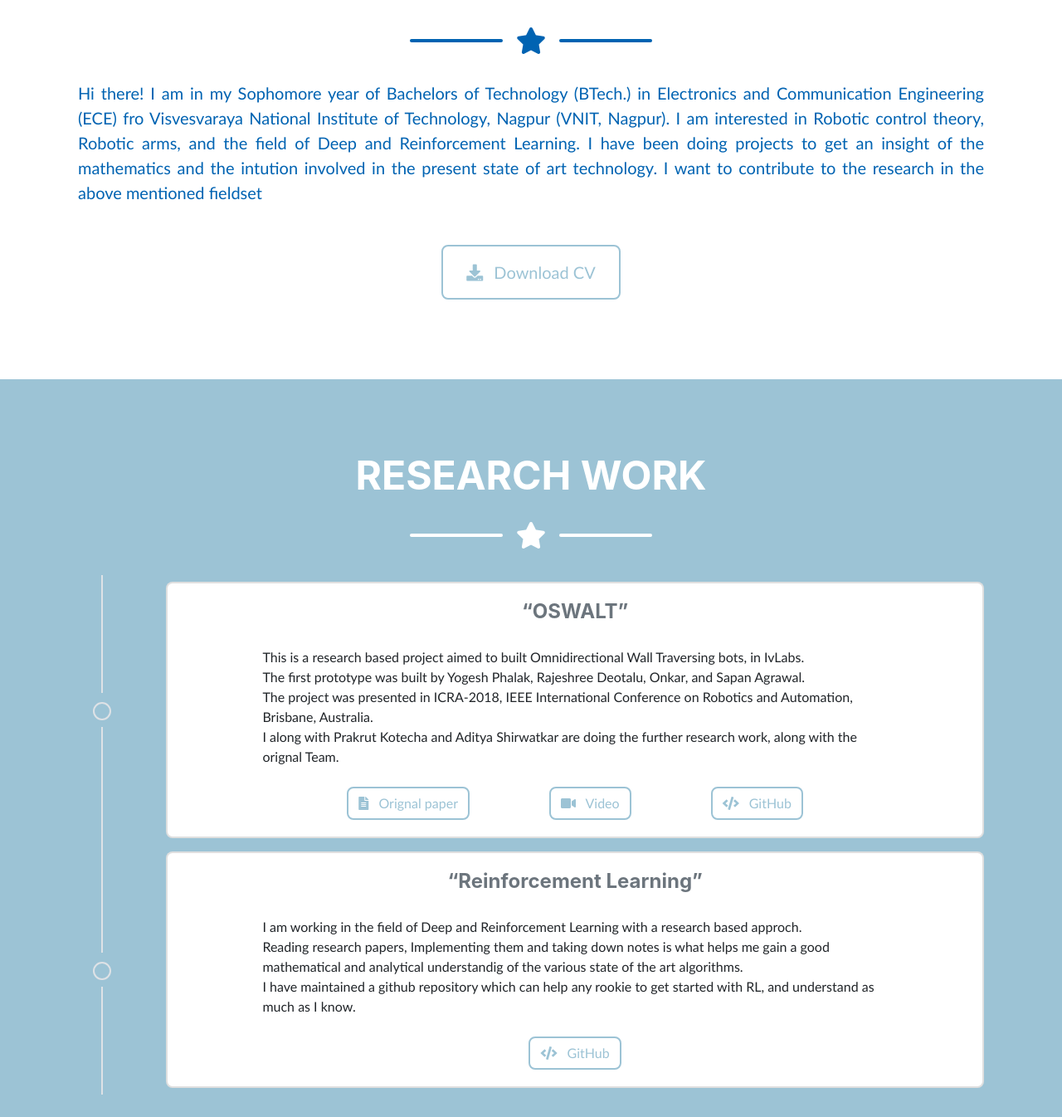
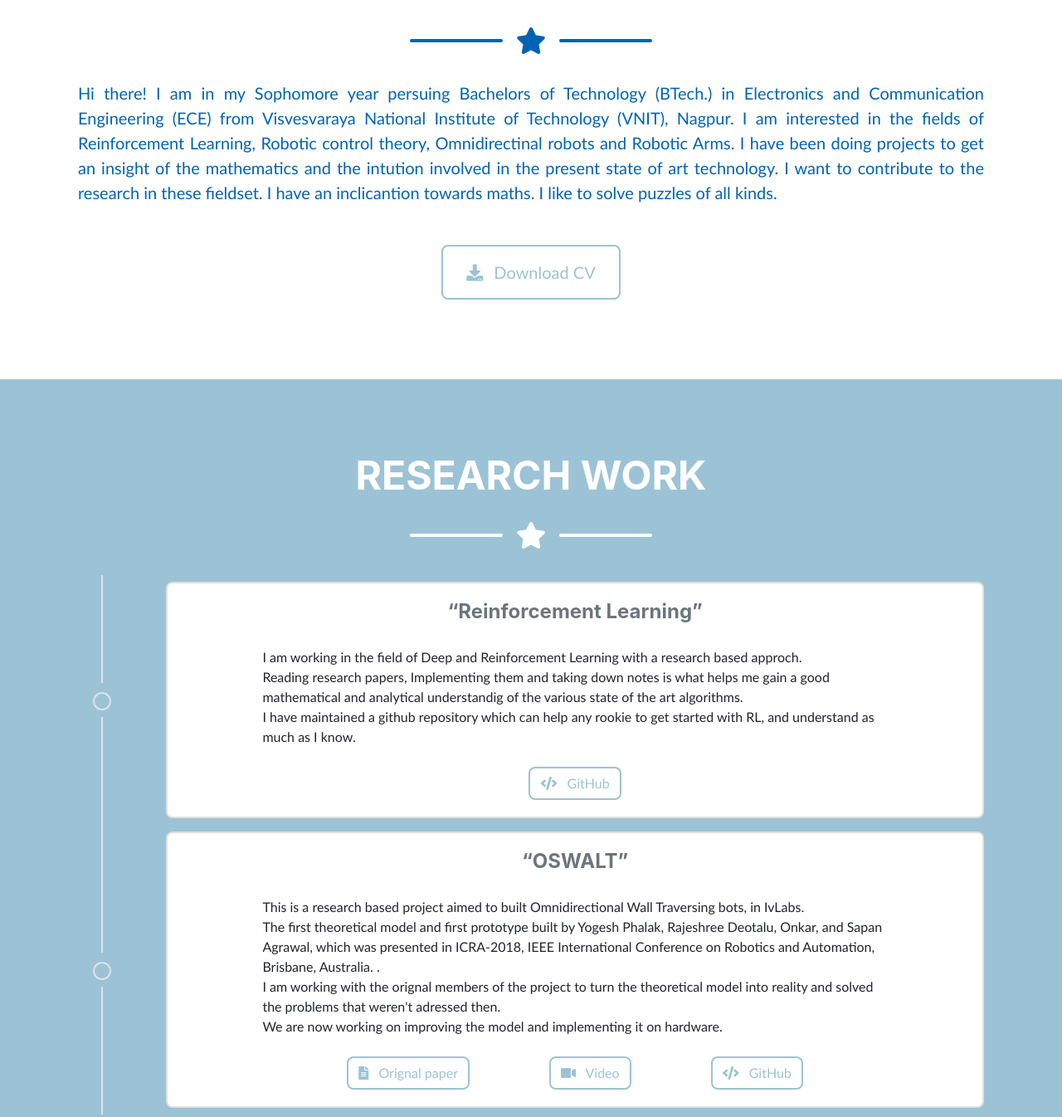
Before and after one commit to Sushant-ctrl/Sushant-ctrl.github.io, a website with bundled scripts: page index.html in a window 1280 px wide. Shown: the part 1043-2389 px from the top of the page at 83% size. Built offline with nearby package versions, Linux system fonts and the light colour scheme; files whose address does not match are found by name; a web font is replaced by a local one.

Commit message:
Update index.html

```diff
--- a/index.html
+++ b/index.html
@@ -131,9 +131,12 @@
 
       <div class="lead text-justify text-black mb-5">
           <p>
-            Hi there! I am in my Sophomore year of Bachelors of Technology (BTech.) in Electronics and Communication Engineering (ECE) fro Visvesvaraya National Institute of Technology, Nagpur (VNIT, Nagpur).
-            I am interested in Robotic control theory, Robotic arms, and the field of Deep and Reinforcement Learning. I have been doing projects to get an insight of the mathematics and the intution involved in the
-            present state of art technology. I want to contribute to the research in the above mentioned fieldset
+            Hi there! I am in my Sophomore year persuing Bachelors of Technology (BTech.) in Electronics and Communication Engineering (ECE)
+            from Visvesvaraya National Institute of Technology (VNIT), Nagpur.
+            I am interested in the fields of Reinforcement Learning, Robotic control theory, Omnidirectinal robots and Robotic Arms.
+            I have been doing projects to get an insight of the mathematics and the intution involved in the
+            present state of art technology. I want to contribute to the research in these fieldset.
+            I have an inclicantion towards maths. I like to solve puzzles of all kinds.
           </p>
         </div>
       <!-- About Section Button -->
@@ -167,62 +170,7 @@
 
       <!-- research work description -->
 
-      <!--OSWALT-->
 
-      <div class="row experience">
-
-        <div class="col-auto text-center flex-column d-none d-sm-flex">
-          <div class="row h-50">
-            <div class="col border-right">&nbsp;</div>
-            <div class="col">&nbsp;</div>
-          </div>
-          <div class="m-2">
-            <span class="badge badge-pill border exp-fill">&nbsp;</span>
-          </div>
-          <div class="row h-50">
-            <div class="col border-right">&nbsp;</div>
-            <div class="col">&nbsp;</div>
-          </div>
-        </div>
-
-        <div class="col py-2">
-          <div class="card">
-            <div class="card-body">
-              <h4 class="card-title exp-title text-muted mt-0 mb-1" data-toggle="modal" data-target="#portfolioModal1"><a href="#portfolioModal1"><font color=#6c757d>“OSWALT”</font></a></h4>
-              <div class="card-text text-left" style = "margin-right: 10%; margin-left: 10%;">
-              </br>This is a research based project aimed to built Omnidirectional Wall Traversing bots, in IvLabs.
-              </br>The first prototype was built by Yogesh Phalak, Rajeshree Deotalu, Onkar, and Sapan Agrawal.
-              </br>The project was presented in ICRA-2018, IEEE International Conference on Robotics and Automation, Brisbane, Australia.
-              </br>I along with Prakrut Kotecha and Aditya Shirwatkar are doing the further research work, along with the orignal Team.
-              </div>
-
-              <div class="row text-center d-flex justify-content-center">
-                <div class="text-center mt-4 ml-5 mr-5" >
-              <a class="btn btn-l btn-outline-primary" href=http://www.ivlabs.in/uploads/1/3/0/6/130645069/oswalt_-__omnidirectional_spherical_wall_traversing_robot_1.pdf" target="_blank">
-                <i class="fas fa-file-alt mr-2"></i>
-                Orignal paper
-              </a>
-              </div>
-
-                <div class="text-center mt-4 ml-5 mr-5">
-              <a class="btn btn-l btn-outline-primary" href="#" target="_blank">
-                <i class="fas fa-video mr-2">
-                </i>
-                Video
-              </a>
-              </div>
-
-                <div class="text-center mt-4 ml-5 mr-5">
-              <a class="btn btn-l btn-outline-primary" href="#" target="_blank">
-                <i class="fas fa-code mr-2"></i>
-                GitHub
-              </a>
-              </div>
-            </div>
-              </div>
-            </div>
-          </div>
-        </div>
 
         <!--Reinforcement Research-->
 
@@ -268,7 +216,64 @@
         </div>
 
 
+      <!--OSWALT-->
 
+      <div class="row experience">
+
+        <div class="col-auto text-center flex-column d-none d-sm-flex">
+          <div class="row h-50">
+            <div class="col border-right">&nbsp;</div>
+            <div class="col">&nbsp;</div>
+          </div>
+          <div class="m-2">
+            <span class="badge badge-pill border exp-fill">&nbsp;</span>
+          </div>
+          <div class="row h-50">
+            <div class="col border-right">&nbsp;</div>
+            <div class="col">&nbsp;</div>
+          </div>
+        </div>
+
+        <div class="col py-2">
+          <div class="card">
+            <div class="card-body">
+              <h4 class="card-title exp-title text-muted mt-0 mb-1" data-toggle="modal" data-target="#portfolioModal1"><a href="#portfolioModal1"><font color=#6c757d>“OSWALT”</font></a></h4>
+              <div class="card-text text-left" style = "margin-right: 10%; margin-left: 10%;">
+              </br>This is a research based project aimed to built Omnidirectional Wall Traversing bots, in IvLabs.
+              </br>The first theoretical model and first prototype built by Yogesh Phalak, Rajeshree Deotalu, Onkar, and Sapan Agrawal, which
+                  was presented in ICRA-2018, IEEE International Conference on Robotics and Automation, Brisbane, Australia. .
+              </br>I am working with the orignal members of the project to turn the theoretical model into reality and solved the problems that weren't
+                  adressed then.
+              </br>We are now working on improving the model and implementing it on hardware.
+              </div>
+
+              <div class="row text-center d-flex justify-content-center">
+                <div class="text-center mt-4 ml-5 mr-5" >
+              <a class="btn btn-l btn-outline-primary" href=http://www.ivlabs.in/uploads/1/3/0/6/130645069/oswalt_-__omnidirectional_spherical_wall_traversing_robot_1.pdf" target="_blank">
+                <i class="fas fa-file-alt mr-2"></i>
+                Orignal paper
+              </a>
+              </div>
+
+                <div class="text-center mt-4 ml-5 mr-5">
+              <a class="btn btn-l btn-outline-primary" href="#" target="_blank">
+                <i class="fas fa-video mr-2">
+                </i>
+                Video
+              </a>
+              </div>
+
+                <div class="text-center mt-4 ml-5 mr-5">
+              <a class="btn btn-l btn-outline-primary" href="#" target="_blank">
+                <i class="fas fa-code mr-2"></i>
+                GitHub
+              </a>
+              </div>
+            </div>
+              </div>
+            </div>
+          </div>
+        </div>
     </div>
   </div>
 
```
